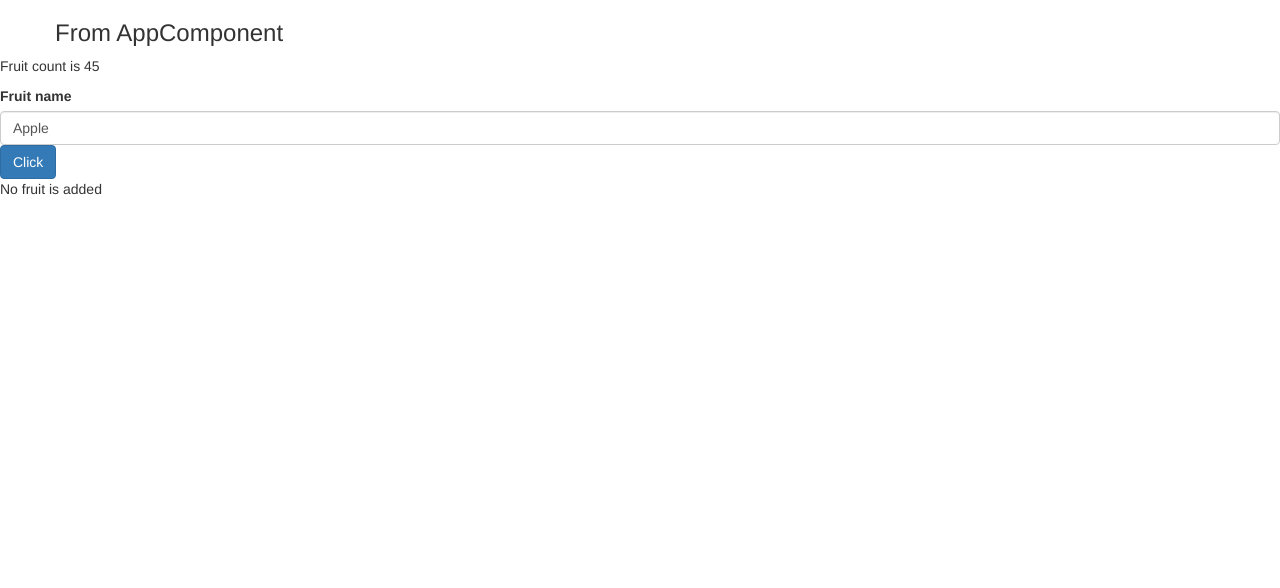
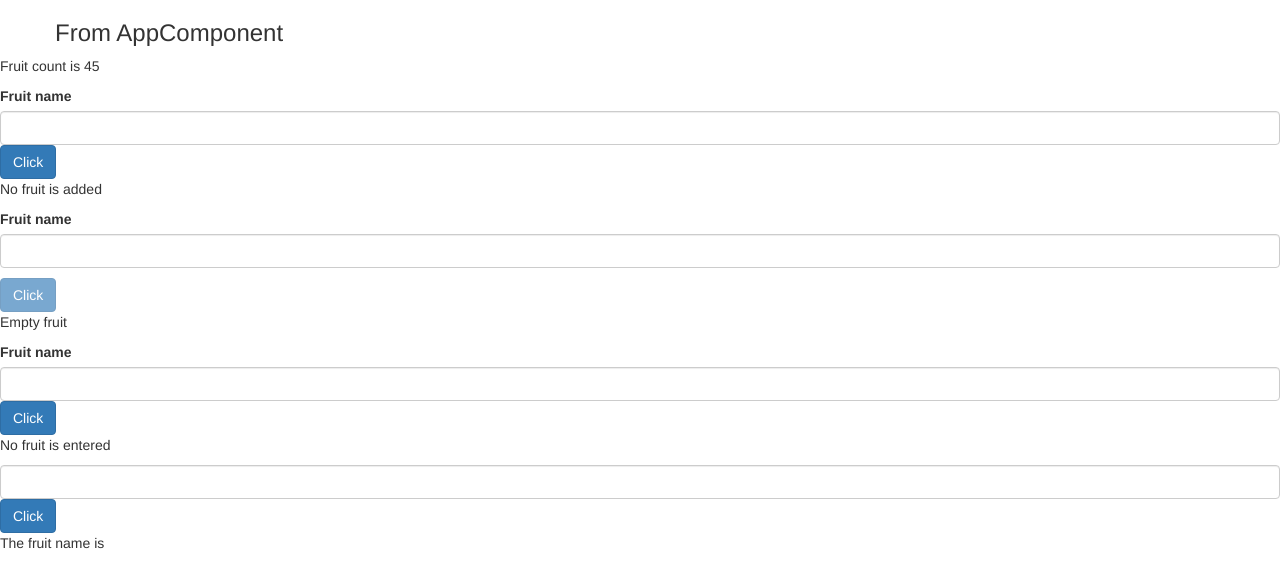
Before and after one commit to NagarjunK98/Angular-learning, an Angular app in the folder first-app/: page / in a window 1280 px wide. Shown: the top 588 px of the page. Built offline with nearby package versions, Linux system fonts and the light colour scheme.

Commit message:
applying ngIf, ngStyle conditionaly

```diff
--- a/first-app/src/app/fruits/fruits.component.html
+++ b/first-app/src/app/fruits/fruits.component.html
@@ -3,15 +3,47 @@
 
 <!--Two way Data binding -->
 <label>Fruit name</label>
-<input type="text" class="form-control" [(ngModel)]="name" />
+<input type="text" class="form-control" [(ngModel)]="name1" />
 
 <!--Properties binding -->
 <button
   type="button"
   class="btn btn-primary"
-  [disabled]="!buttonStatus"
-  (click)="fruitName()"
+  [disabled]="!buttonStatus1"
+  (click)="fruitName1()"
 >
   Click
 </button>
-<p>{{ fruitStatus }}</p>
+<p>{{ fruitStatus1 }}</p>
+
+<!--Assignment-1 use concept of two way binding, property binding-->
+<label>Fruit name</label>
+<input type="text" class="form-control" [(ngModel)]="name2" />
+<p>{{ name2 }}</p>
+<!--Properties binding -->
+<button
+  type="button"
+  class="btn btn-primary"
+  [disabled]="name2 === ''"
+  (click)="name2 = ''"
+>
+  Click
+</button>
+<p>{{ fruitStatus2 }}</p>
+
+<!-- ngIf else example -->
+<label>Fruit name</label>
+<input type="text" class="form-control" [(ngModel)]="name3" />
+<!--Properties binding -->
+<button type="button" class="btn btn-primary" (click)="fruitName2()">
+  Click
+</button>
+<p *ngIf="displayStatus; else fruitStatus">Entered fruit name is {{ name3 }}</p>
+<ng-template #fruitStatus>
+  <p>No fruit is entered</p>
+</ng-template>
+
+<!--ngStyle example-->
+<input type="text" class="form-control" [(ngModel)]="name4" />
+<button type="button" class="btn btn-primary" (click)="setColor()">Click</button>
+<p [ngStyle]="{ backgroundColor: getColor()}">The fruit name is {{name4}}</p>
--- a/first-app/src/app/fruits/fruits.component.ts
+++ b/first-app/src/app/fruits/fruits.component.ts
@@ -5,8 +5,15 @@ import { Component } from '@angular/core';
   styleUrls: ['./fruits.component.css'],
 })
 export class FruitComponent {
-  name = 'Apple';
-  fruitStatus = "No fruit is added";
+  name1 = '';
+  name2 = '';
+  name3 = '';
+  name4 = '';
+  fruitStatus1 = 'No fruit is added';
+  fruitStatus2 = 'Empty fruit';
+  statusCheck = false;
+  displayStatus = false;
+  color="";
   getName() {
     const a = [1, 2, 3, 4, 5, 6, 7, 8, 9];
     let result = 0;
@@ -15,14 +22,27 @@ export class FruitComponent {
     });
     return result;
   }
-  buttonStatus = false;
+  buttonStatus1 = false;
 
   constructor() {
     setTimeout(() => {
-      this.buttonStatus = true;
+      this.buttonStatus1 = true;
     }, 2000);
   }
-  fruitName() {
-    this.fruitStatus="Fruit added is "+ this.name;
+  fruitName1() {
+    this.fruitStatus1 = 'Fruit added is ' + this.name1;
+  }
+  fruitName2() {
+    this.displayStatus = true;
+  }
+  setColor() {
+    if(this.name4.length % 2 ==0) {
+      this.color = "green";
+    } else {
+      this.color="red";
+    }
+  }
+  getColor() {
+    return this.color;
   }
 }
```
